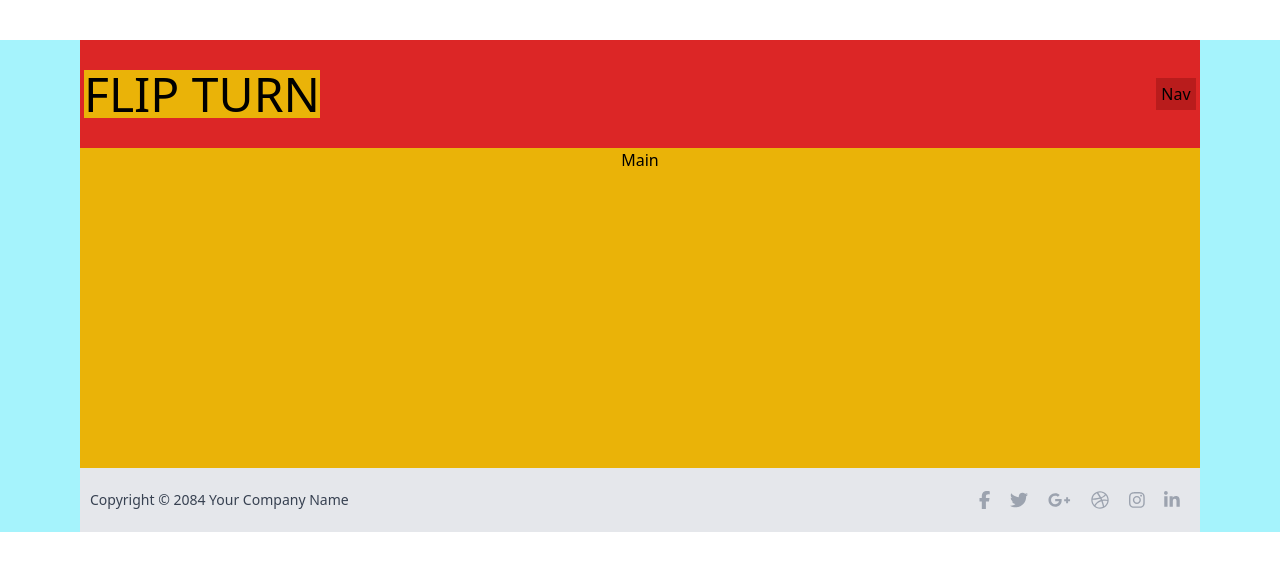
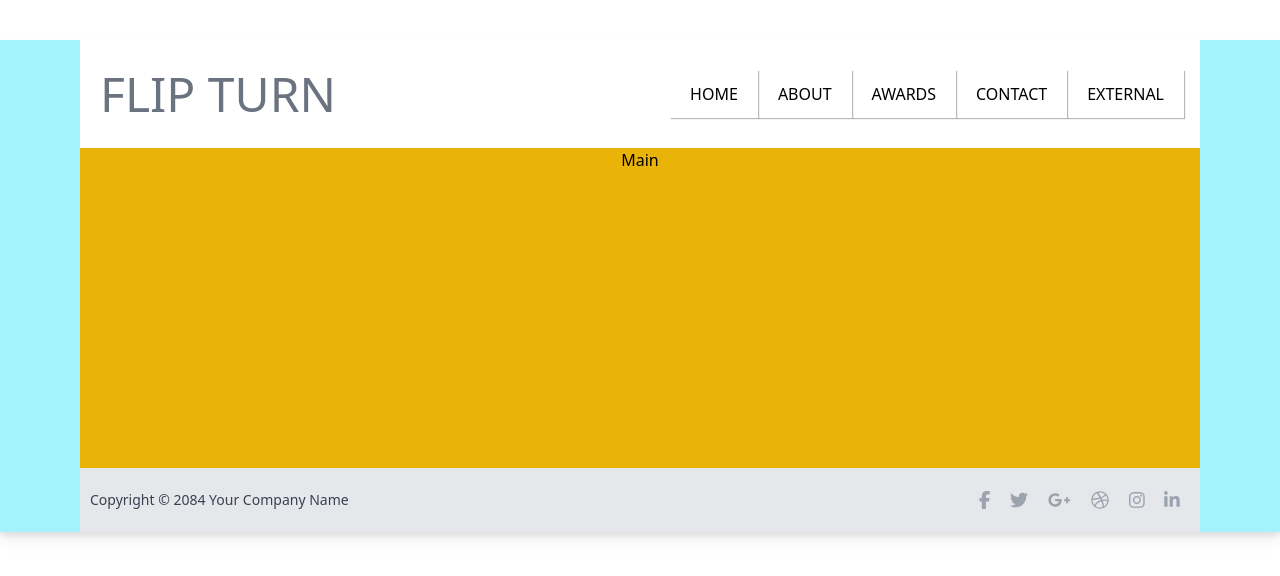
Before and after one commit to amin-bani-a/flip, a React (Create React App) app: page / in a window 1280 px wide. Shown: the top 576 px of the page. Built offline with nearby package versions, Linux system fonts and the light colour scheme.

Commit message:
complete nav

```diff
--- a/src/App.css
+++ b/src/App.css
@@ -1,38 +1,3 @@
 .App {
   text-align: center;
 }
-
-.App-logo {
-  height: 40vmin;
-  pointer-events: none;
-}
-
-@media (prefers-reduced-motion: no-preference) {
-  .App-logo {
-    animation: App-logo-spin infinite 20s linear;
-  }
-}
-
-.App-header {
-  background-color: #282c34;
-  min-height: 100vh;
-  display: flex;
-  flex-direction: column;
-  align-items: center;
-  justify-content: center;
-  font-size: calc(10px + 2vmin);
-  color: white;
-}
-
-.App-link {
-  color: #61dafb;
-}
-
-@keyframes App-logo-spin {
-  from {
-    transform: rotate(0deg);
-  }
-  to {
-    transform: rotate(360deg);
-  }
-}
--- a/src/components/Header.jsx
+++ b/src/components/Header.jsx
@@ -1,11 +1,14 @@
 import React from 'react'
 
 function Header() {
+    const menu = ['HOME', 'ABOUT', 'AWARDS', 'CONTACT', 'EXTERNAL']
     return (
-        <div className='bg-red-600 text-center h-[6.75rem] flex flex-row justify-between items-center'>
-            <div className='bg-yellow-500 w-15 text-5xl m-1 p-'>FLIP TURN</div>
-            <div>
-                <div className='bg-red-700 w-10 m-1 p-1 '>Nav</div>
+        <div className='bg-white text-center h-[6.75rem] flex flex-row justify-between items-center'>
+            <div className=' text-5xl m-3 p-2 min-w-fit cursor-pointer text-gray-500'>FLIP TURN</div>
+            <div className='mr-2'>
+                <div className=' m-1 p-1'>
+                    <ul className='flex flex-row justify-between items-center'>{ menu.map((item) => <li className='px-5 py-3 cursor-pointer hover:bg-teal-200 shadow-[1px_1px_1px_rgba(80,80,80,0.4)]
+'>{ item }</li>) }</ul></div>
             </div>
         </div>
     )
--- a/src/components/Layout.jsx
+++ b/src/components/Layout.jsx
@@ -5,7 +5,7 @@ import Footer from './Footer'
 
 function Layout() {
     return (
-        <div className=' bg-cyan-200 min-h-1000 px-20 my-10 flex-col justify-center w-full min-h-full'>
+        <div className=' bg-cyan-200 min-h-full px-20 my-10 flex-col justify-center w-full drop-shadow-lg'>
 
             <Header />
             <Main />
```
Also changed, not shown: public/logo192.png (deleted), public/logo512.png (deleted).
